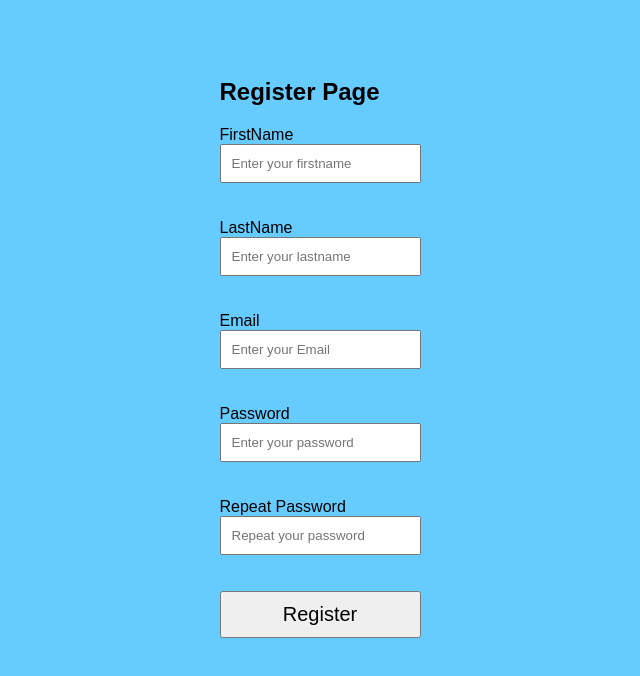
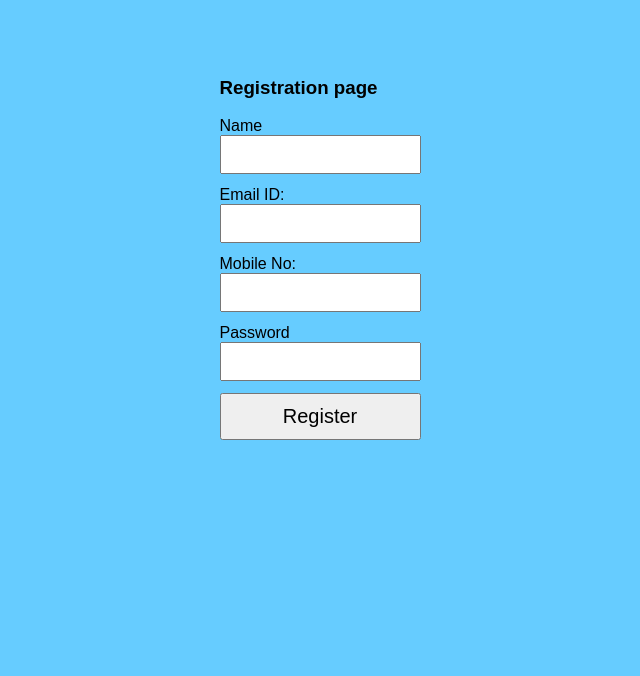
Before and after one commit to musengya/register-page, a React (Create React App) app: page / in a window 1280 px wide. Shown: the top 676 px of the page, without its empty margins (320-960 px from the left). Built offline with nearby package versions, Linux system fonts and the light colour scheme.

Commit message:
Modified the components

```diff
--- a/src/App.css
+++ b/src/App.css
@@ -24,3 +24,7 @@ input[type="submit"] {
   padding: 10px;
   font-size: 20px;
 }
+.errorMsg {
+  color: #cc0000;
+  margin-bottom: 12px;
+}
--- a/src/App.js
+++ b/src/App.js
@@ -2,104 +2,131 @@ import React from "react";
 import "./App.css";
 
 class App extends React.Component {
-  constructor(props) {
-    super(props);
+  constructor() {
+    super();
     this.state = {
-      firstname: "",
-      lastname: "",
-      email: "",
-      password: "",
-      error: ""
+      fields: {},
+      errors: {}
+    }
 
+    this.handleChange = this.handleChange.bind(this);
+    this.submituserRegistrationForm = this.submituserRegistrationForm.bind(this);
+
+  };
+
+  handleChange(e) {
+    let fields = this.state.fields;
+    fields[e.target.name] = e.target.value;
+    this.setState({
+      fields
+    });
+
+  }
+
+  submituserRegistrationForm(e) {
+    e.preventDefault();
+    if (this.validateForm()) {
+      let fields = {};
+      fields["username"] = "";
+      fields["emailid"] = "";
+      fields["mobileno"] = "";
+      fields["password"] = "";
+      this.setState({ fields: fields });
+      alert("Form submitted");
     }
-    this.handleFirstNameChange = this.handleFirstNameChange.bind(this);
-    this.handleLastNameChange = this.handleLastNameChange.bind(this);
-    this.handleEmailChange = this.handleEmailChange.bind(this);
-    this.handlePasswordChange = this.handlePasswordChange.bind(this);
-    this.handleSubmit = this.handleSubmit.bind(this);
-    this.dismissError = this.dismissError.bind(this);
+
   }
-  dismissError() {
+
+  validateForm() {
+    let fields = this.state.fields;
+    let errors = {};
+    let formIsValid = true;
+
+    if (!fields["username"]) {
+      formIsValid = false;
+      errors["username"] = "*Please enter your username.";
+    }
+
+    if (typeof fields["username"] !== "undefined") {
+      if (!fields["username"].match(/^[a-zA-Z ]*$/)) {
+        formIsValid = false;
+        errors["username"] = "*Please enter alphabet characters only.";
+      }
+    }
+
+    if (!fields["emailid"]) {
+      formIsValid = false;
+      errors["emailid"] = "*Please enter your email-ID.";
+    }
+
+    if (typeof fields["emailid"] !== "undefined") {
+      //regular expression for email validation
+      var pattern = new RegExp(/^(("[\w-\s]+")|([\w-]+(?:\.[\w-]+)*)|("[\w-\s]+")([\w-]+(?:\.[\w-]+)*))(@((?:[\w-]+\.)*\w[\w-]{0,66})\.([a-z]{2,6}(?:\.[a-z]{2})?)$)|(@\[?((25[0-5]\.|2[0-4][0-9]\.|1[0-9]{2}\.|[0-9]{1,2}\.))((25[0-5]|2[0-4][0-9]|1[0-9]{2}|[0-9]{1,2})\.){2}(25[0-5]|2[0-4][0-9]|1[0-9]{2}|[0-9]{1,2})\]?$)/i);
+      if (!pattern.test(fields["emailid"])) {
+        formIsValid = false;
+        errors["emailid"] = "*Please enter valid email-ID.";
+      }
+    }
+
+    if (!fields["mobileno"]) {
+      formIsValid = false;
+      errors["mobileno"] = "*Please enter your mobile no.";
+    }
+
+    if (typeof fields["mobileno"] !== "undefined") {
+      if (!fields["mobileno"].match(/^[0-9]{10}$/)) {
+        formIsValid = false;
+        errors["mobileno"] = "*Please enter valid mobile no.";
+      }
+    }
+
+    if (!fields["password"]) {
+      formIsValid = false;
+      errors["password"] = "*Please enter your password.";
+    }
+
+    if (typeof fields["password"] !== "undefined") {
+      if (!fields["password"].match(/^.*(?=.{8,})(?=.*\d)(?=.*[a-z])(?=.*[A-Z])(?=.*[@#$%&]).*$/)) {
+        formIsValid = false;
+        errors["password"] = "*Please enter secure and strong password.";
+      }
+    }
+
     this.setState({
-        error: ""
+      errors: errors
     });
-}
-  handleSubmit(e) {
-    e.preventDefault();
-    if (!this.state.firstname) {
-      return this.setState({
-        error: "Firstname is required"
-      });
-    }
-  }
-  handleFirstNameChange(e) {
-    this.setState({
-      firstname: e.target.value
-    });
-  }
-  handleLastNameChange(e) {
-    this.setState({
-      lastname: e.target.value
-    })
-  }
-  handlePasswordChange(e) {
-    this.setState({
-      password: e.target.value
-    })
-  }
-  handleEmailChange(e) {
-    this.setState({
-      email: e.target.value
-    })
+    return formIsValid;
+
+
   }
   render() {
     return (
-      <div className="App">
-        <h2>Register Page</h2>
-        <form onSubmit={this.handleSubmit}>
-          {
-            this.state.error &&
-            <h2><button onClick={this.dismissError}>x</button>{this.state.error}</h2>}
-          <label>FirstName</label>
-          <input
-            type="text"
-            placeholder="Enter your firstname"
-            value={this.firstname}
-            onChange={this.handleFirstNameChange} />
-          <br /><br />
-          <label>LastName</label>
-          <input
-            type="text"
-            placeholder="Enter your lastname"
-            value={this.lastname}
-            onChange={this.handleLastNameChange} />
-          <br /><br />
-          <label>Email</label>
-          <input
-            type="email"
-            placeholder="Enter your Email"
-            value={this.email}
-            onChange={this.handleEmailChange} />
-          <br /><br />
-          <label>Password</label>
-          <input
-            type="password"
-            placeholder="Enter your password"
-            value={this.password}
-            onChange={this.handlePasswordChange} />
-          <br /><br />
-          <label>Repeat Password</label>
-          <input
-            type="password"
-            placeholder="Repeat your password" />
-          <br /><br />
-          <input
-            type="submit"
-            value="Register" />
-        </form>
+      <div id="main-registration-container">
+        <div id="register">
+          <h3>Registration page</h3>
+          <form method="post" name="userRegistrationForm" onSubmit={this.submituserRegistrationForm} >
+            <label>Name</label>
+            <input type="text" name="username" value={this.state.fields.username} onChange={this.handleChange} />
+            <div className="errorMsg">{this.state.errors.username}</div>
+            <label>Email ID:</label>
+            <input type="text" name="emailid" value={this.state.fields.emailid} onChange={this.handleChange} />
+            <div className="errorMsg">{this.state.errors.emailid}</div>
+            <label>Mobile No:</label>
+            <input type="text" name="mobileno" value={this.state.fields.mobileno} onChange={this.handleChange} />
+            <div className="errorMsg">{this.state.errors.mobileno}</div>
+            <label>Password</label>
+            <input type="password" name="password" value={this.state.fields.password} onChange={this.handleChange} />
+            <div className="errorMsg">{this.state.errors.password}</div>
+            <input type="submit" className="button" value="Register" />
+          </form>
+        </div>
       </div>
-    )
+
+    );
   }
+
+
 }
 
-export default App;
+
+export default App
```
